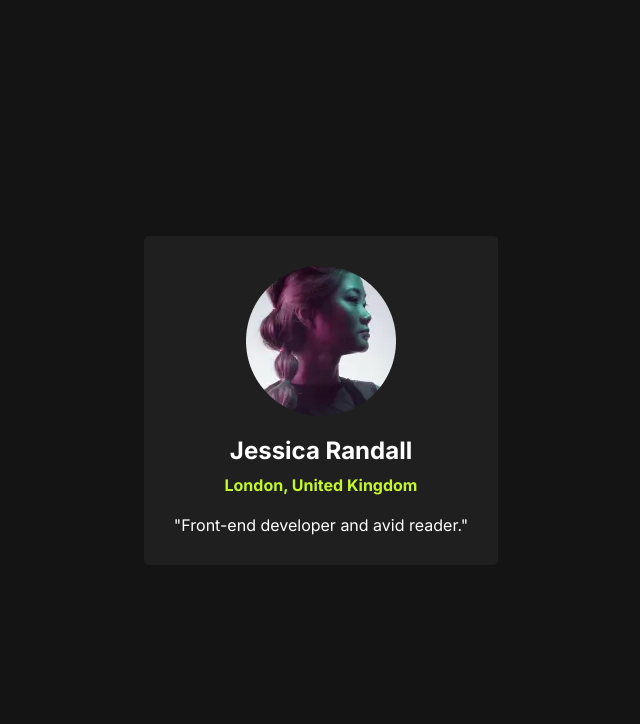
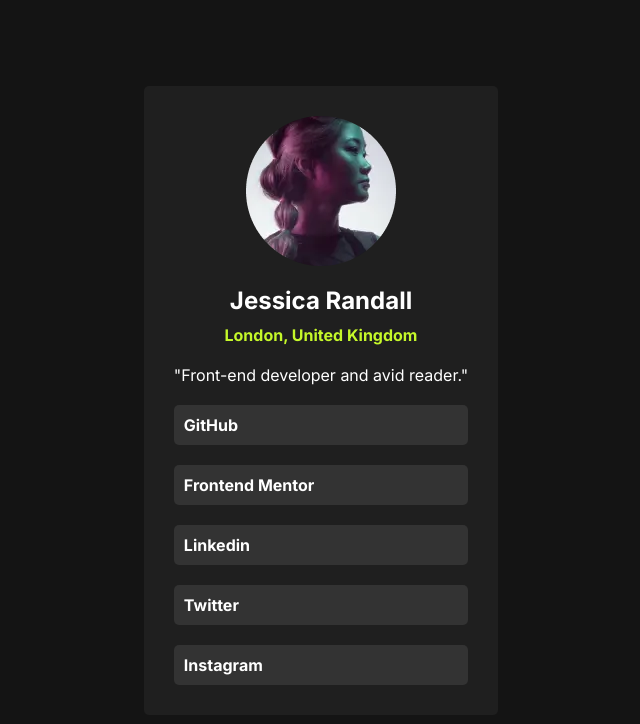
Before and after one commit to NataliTrindade/social-links-profile, a React (Vite) app: page / in a window 1280 px wide. Shown: the top 724 px of the page, without its empty margins (319-959 px from the left). Built offline with nearby package versions, Linux system fonts and the light colour scheme.

Commit message:
feat(components/socialmedialinks): create SocialMediaLinks component and import into ProfileCardContainer

```diff
--- a/src/components/ProfileCardContainer/index.jsx
+++ b/src/components/ProfileCardContainer/index.jsx
@@ -2,6 +2,7 @@ import styled from "styled-components";
 import ProfileImage from "../ProfileImage";
 import PersonalInformation from "../PersonalInformation";
 import ProfessionDescription from "../ProfessionDescription";
+import SocialMediaLinks from "../SocialMediaLinks";
 
 const ProfileCardContainer = styled.article`
   background: #1f1f1f;
@@ -19,6 +20,7 @@ const ProfileCard = () => {
       <ProfileImage />
       <PersonalInformation />
       <ProfessionDescription />
+      <SocialMediaLinks />
     </ProfileCardContainer>
   );
 };
--- /dev/null
+++ b/src/components/SocialMediaLinks/ExternalLink/index.jsx
@@ -0,0 +1,39 @@
+import styled from "styled-components";
+
+const StyledExternalLinkItem = styled.li`
+  list-style: none;
+  background: #333333;
+  padding: 10px;
+  border-radius: 5px;
+  font-weight: bold;
+  transition: all 0.3s ease-in-out;
+  &:hover {
+    transform: scale(1.1);
+    cursor: pointer;
+  }
+
+  &:hover a {
+    color: #c5f82a;
+  }
+`;
+
+const StyledExternalLink = styled.a`
+  color: #fff;
+  text-decoration: none;
+`;
+
+const ExternalLink = ({ link, linkName }) => {
+  return (
+    <StyledExternalLinkItem>
+      <StyledExternalLink
+        href={link}
+        target="_blank"
+        rel="noopener noreferrer"
+      >
+        {linkName}
+      </StyledExternalLink>
+    </StyledExternalLinkItem>
+  );
+};
+
+export default ExternalLink;
--- /dev/null
+++ b/src/components/SocialMediaLinks/index.jsx
@@ -0,0 +1,28 @@
+import styled from "styled-components";
+import Link from "./ExternalLink";
+import linksData from "./linksData";
+
+const SocialMediaLinksContainer = styled.ul`
+  display: flex;
+  flex-direction: column;
+  gap: 20px;
+`;
+
+const SocialMediaLinks = () => {
+  return (
+    <nav>
+      <SocialMediaLinksContainer>
+        {linksData.map((link) => (
+          <Link
+            key={link.id}
+            aria-label={link.ariaLabel}
+            link={link.url}
+            linkName={link.label}
+          />
+        ))}
+      </SocialMediaLinksContainer>
+    </nav>
+  );
+};
+
+export default SocialMediaLinks;
--- /dev/null
+++ b/src/components/SocialMediaLinks/linksData.js
@@ -0,0 +1,34 @@
+const linksData = [
+  {
+    id: 1,
+    label: "GitHub",
+    link: "https://github.com",
+    ariaLabel: "Ir para o GitHub da Jessica Randall",
+  },
+  {
+    id: 2,
+    label: "Frontend Mentor",
+    link: "https://www.frontendmentor.io/",
+    ariaLabel: "Ir para o Frontend Mentor da Jessica Randall",
+  },
+  {
+    id: 3,
+    label: "Linkedin",
+    link: "https://br.linkedin.com/",
+    ariaLabel: "Ir para o Linkedin da Jessica Randall",
+  },
+  {
+    id: 4,
+    label: "Twitter",
+    link: "https://twitter.com/",
+    ariaLabel: "Ir para o Twitter da Jessica Randall",
+  },
+  {
+    id: 5,
+    label: "Instagram",
+    url: "https://www.instagram.com/",
+    ariaLabel: "Ir para o Instagram da Jessica Randall",
+  },
+];
+
+export default linksData;
```
